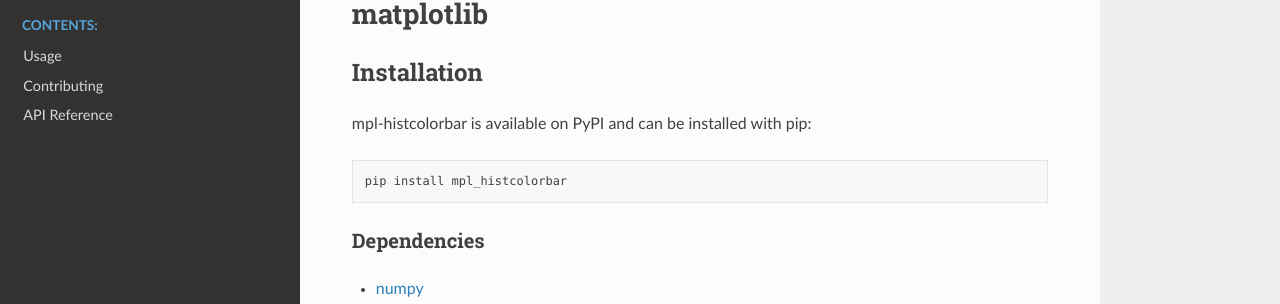
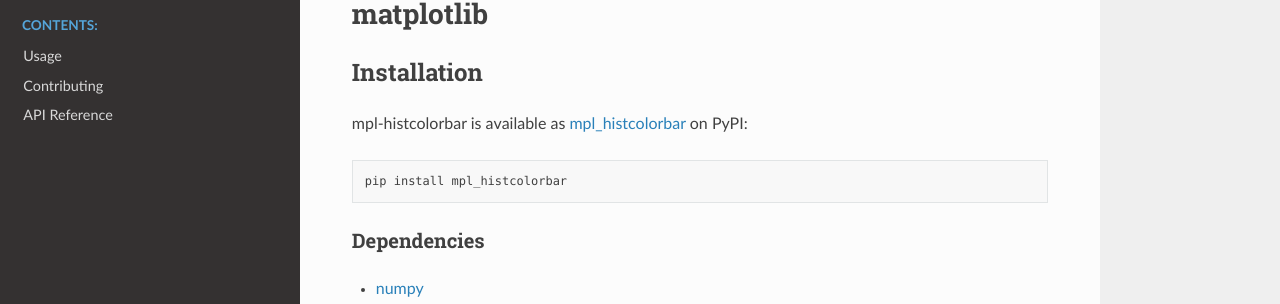
Before and after one commit to jnahlers/mpl-histcolorbar, a Sphinx documentation site: the page built from docs/index.rst, in a window 1280 px wide and 900 px high. Shown: the part 141-445 px from the top of the window. Built offline with Sphinx 7.4.7 and the Read the Docs theme 2.0.0, drawn with Linux system fonts in a browser that asks for light colours.

Commit message:
Clarify name of package in installation instructions

```diff
--- a/docs/index.rst
+++ b/docs/index.rst
@@ -10,7 +10,7 @@
 Installation
 ------------
 
-mpl-histcolorbar is available on PyPI and can be installed with pip::
+mpl-histcolorbar is available as `mpl_histcolorbar <https://pypi.org/project/mpl_histcolorbar/>`_ on PyPI::
 
     pip install mpl_histcolorbar
 
```
